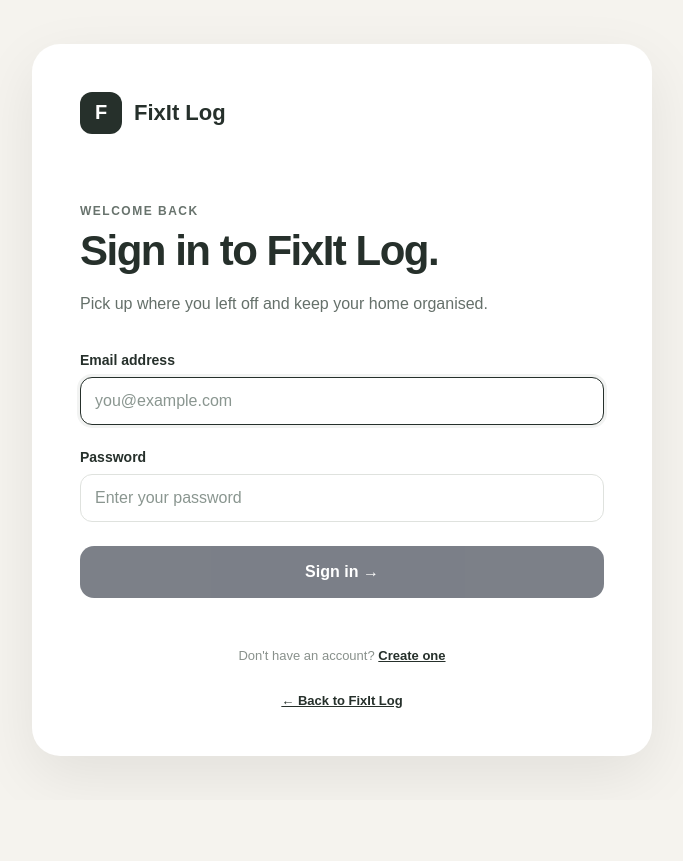
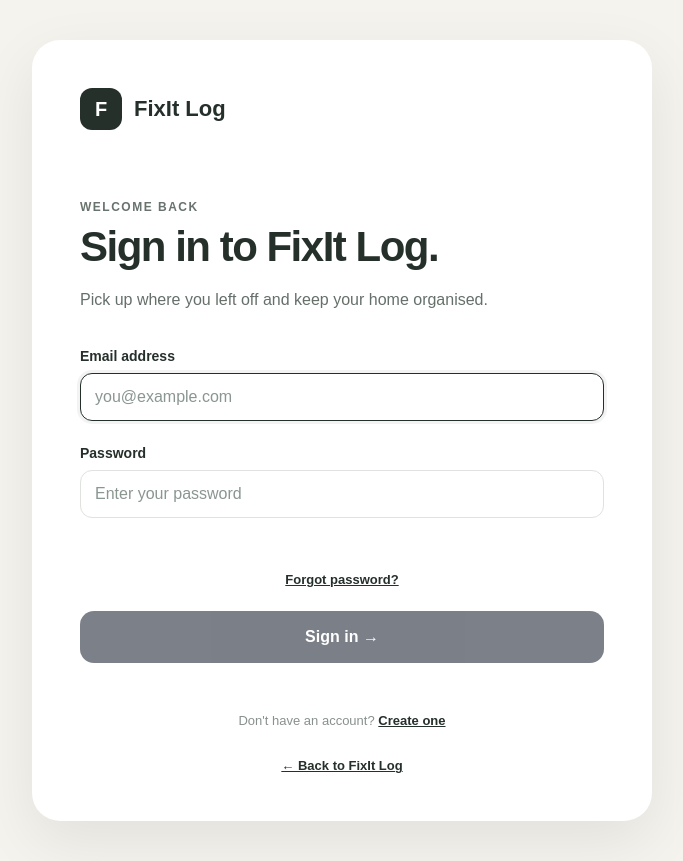
Before and after one commit to A-Gr33n/fixit-log, a Next.js app: page /login in a window 1280 px wide. Shown: the whole page, without its empty margins (298-981 px from the left). Before the commit the page ends 800 px from the top, so only its background shows below. Built offline with nearby package versions, Linux system fonts and the light colour scheme; no server answers.

Commit message:
Add forgot password link to login page

```diff
--- a/app/login/page.js
+++ b/app/login/page.js
@@ -1,3 +1,4 @@
+
 "use client";
 
 import { useState } from "react";
@@ -87,6 +88,15 @@ export default function LoginPage() {
             />
           </label>
 
+          <p className="onboardingFooter">
+            <Link
+              href="/forgot-password"
+              className="textLink"
+            >
+              Forgot password?
+            </Link>
+          </p>
+
           {error && (
             <p className="formError">
               {error}
```
